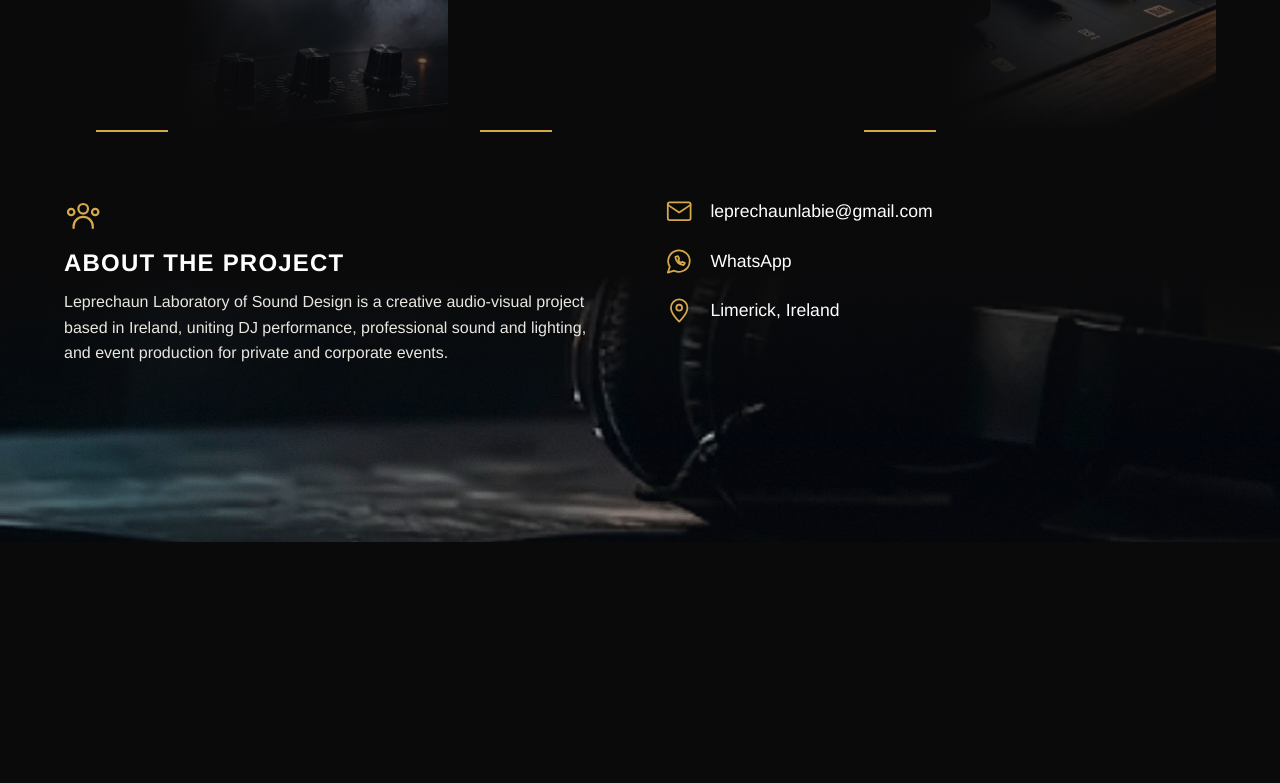
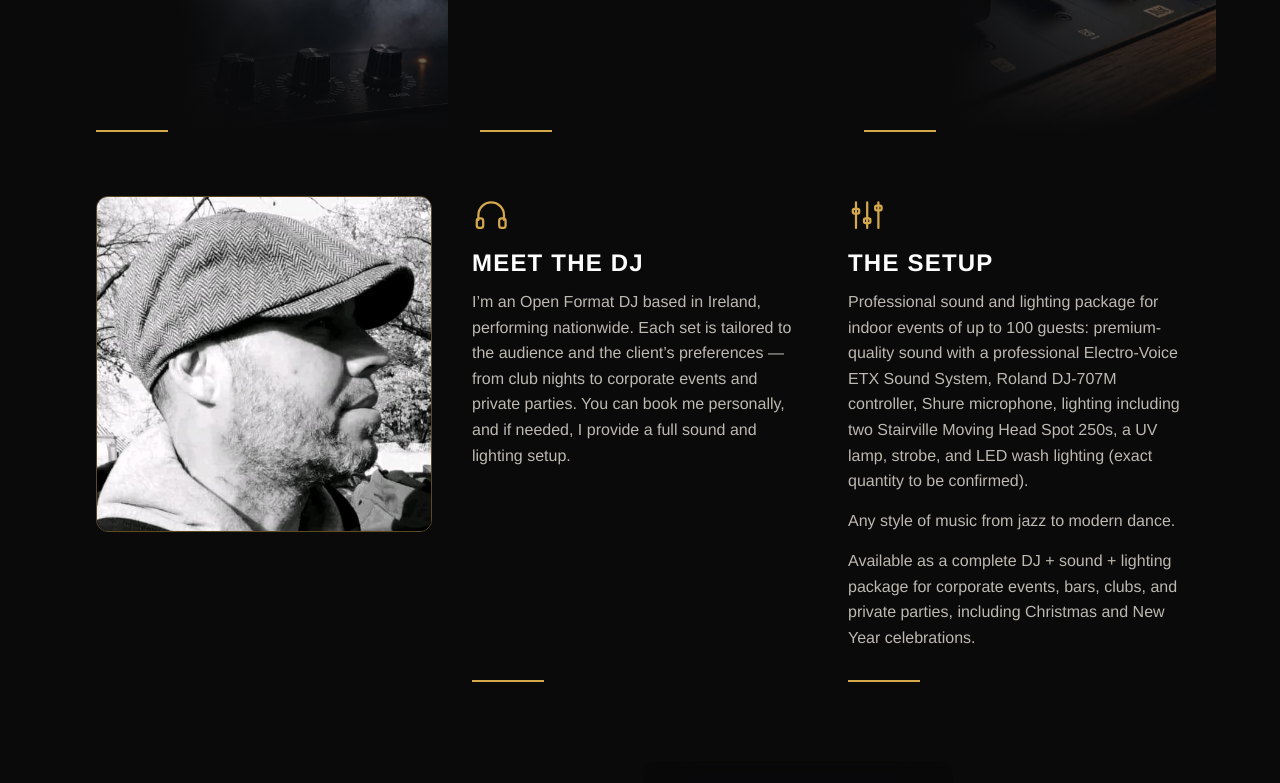
Before and after one commit to Alexandr-Styopin/Lepricon-lab, a plain HTML site: page index.html in a window 1280 px wide. Shown: the part 1100-1883 px from the top of the page. Before the commit the page ends 1642 px from the top, so only its background shows below. Drawn offline with Linux system fonts and the light colour scheme.

Commit message:
Add photo, Meet the DJ and The Setup blocks, tablet layout, working contact links

```diff
--- a/css/style.css
+++ b/css/style.css
@@ -124,6 +124,15 @@ nav a:hover, nav a[aria-current] { color: var(--gold); }
 .service--stage { --img: var(--stage); --pos: right top; }
 .service--mixer { --img: var(--mixer); --pos: right bottom; }
 
+/* ===== Фото + Meet the DJ + The Setup (как услуги: столбиком на телефоне, рядом на ноутбуке) ===== */
+.trio { padding: 2rem 1.5rem 0; display: grid; }
+.trio__photo { margin: 0; aspect-ratio: 1 / 1; border-radius: 12px; overflow: hidden; border: 1px solid rgba(212, 168, 75, .4); }
+.trio__photo img { display: block; width: 100%; height: 100%; object-fit: cover; object-position: 60% 40%; }
+.trio__card { position: relative; padding: 2rem 0 3.5rem; }
+.trio__card::after { content: ""; position: absolute; left: 0; bottom: 1.5rem; width: 4.5rem; height: 2px; background: var(--gold); }
+.trio__card p { color: var(--muted); }
+.trio__card p + p { margin-top: .9rem; }
+
 /* ===== About + контакты ===== */
 .closing { position: relative; isolation: isolate; padding: 2.5rem 1.5rem 13rem; }
 .closing::before {
@@ -137,6 +146,20 @@ nav a:hover, nav a[aria-current] { color: var(--gold); }
 .contacts { list-style: none; margin: 0; padding: 0; display: grid; gap: 1.2rem; }
 .contacts a, .contacts span { display: flex; align-items: center; gap: 1rem; font-size: 1.1rem; color: #fff; text-decoration: none; }
 .contacts a:hover { color: var(--gold); }
+
+/* Мягкая полупрозрачная «стеклянная» подложка под контактами: размытие и размытые края */
+.glass { position: relative; isolation: isolate; width: fit-content; max-width: 100%; }
+.glass::before {
+  content: ""; position: absolute; inset: -1.6rem -1.3rem; z-index: -1;
+  background: rgba(10, 10, 11, .55);
+  -webkit-backdrop-filter: blur(10px); backdrop-filter: blur(10px);
+  -webkit-mask-image: linear-gradient(90deg, transparent, #000 18%, #000 82%, transparent),
+                      linear-gradient(180deg, transparent, #000 22%, #000 78%, transparent);
+  -webkit-mask-composite: source-in;
+  mask-image: linear-gradient(90deg, transparent, #000 18%, #000 82%, transparent),
+              linear-gradient(180deg, transparent, #000 22%, #000 78%, transparent);
+  mask-composite: intersect;
+}
 .contacts .ico { flex: none; width: 1.9rem; height: 1.9rem; margin: 0; }
 
 /* ===== Планшет и ноутбук ===== */
@@ -160,6 +183,12 @@ nav a:hover, nav a[aria-current] { color: var(--gold); }
   .services { display: grid; grid-template-columns: repeat(3, 1fr); max-width: 72rem; margin: 0 auto; }
   .service { min-height: 26rem; padding: 2.5rem 2rem; }
   .service::after { left: 2rem; }
+  /* Планшет: фото + Meet the DJ в первом ряду, The Setup на всю ширину ниже */
+  .trio { grid-template-columns: 1fr 1.3fr; gap: 1rem 2.5rem; max-width: 72rem; margin: 0 auto; padding: 4rem 2rem 1rem; }
+  .trio__photo { align-self: start; }
+  .trio__card { padding: 0 0 3.5rem; }
+  .trio__card:last-child { grid-column: 1 / -1; }
+  .trio__card > * { max-width: 40rem; }
 
   .closing {
     display: grid; grid-template-columns: 1fr 1fr; gap: 3rem; align-content: start;
@@ -167,3 +196,9 @@ nav a:hover, nav a[aria-current] { color: var(--gold); }
   }
   .rule { display: none; }
 }
+
+/* ===== Ноутбук: три блока в ряд ===== */
+@media (min-width: 64rem) {
+  .trio { grid-template-columns: repeat(3, 1fr); }
+  .trio__card:last-child { grid-column: auto; }
+}
--- a/index.html
+++ b/index.html
@@ -6,7 +6,7 @@
 <meta name="theme-color" content="#0a0a0b">
 <title>Leprechaun Lab – Laboratory of Sound Design</title>
 <meta name="description" content="Audio and light solutions for your event: DJ performance, professional sound, lighting and event production in Ireland.">
-<link rel="stylesheet" href="css/style.css">
+<link rel="stylesheet" href="css/style.css?v=7">
 </head>
 <body>
 
@@ -19,6 +19,8 @@
   <symbol id="i-mail" viewBox="0 0 24 24"><rect x="3" y="5" width="18" height="14" rx="1.5"/><path d="M3 7l9 6 9-6"/></symbol>
   <symbol id="i-wa" viewBox="0 0 24 24"><path d="M3 21l1.6-4.6A8.5 8.5 0 1 1 8 19.5L3 21z"/><path d="M9 8.5c0 3.5 3 6.5 6.5 6.5l1-1.5-2-1-1 .8c-1-.5-1.8-1.3-2.3-2.3l.8-1-1-2L9 8.5z"/></symbol>
   <symbol id="i-pin" viewBox="0 0 24 24"><path d="M12 21s-6.5-6-6.5-11a6.5 6.5 0 0 1 13 0c0 5-6.5 11-6.5 11z"/><circle cx="12" cy="10" r="2.3"/></symbol>
+  <symbol id="i-phones" viewBox="0 0 24 24"><path d="M4 15v-3a8 8 0 0 1 16 0v3"/><rect x="3" y="14" width="4" height="6" rx="1.5"/><rect x="17" y="14" width="4" height="6" rx="1.5"/></symbol>
+  <symbol id="i-mixer" viewBox="0 0 24 24"><path d="M5 4v16M12 4v16M19 4v16"/><rect x="3" y="8" width="4" height="3" rx="1"/><rect x="10" y="14" width="4" height="3" rx="1"/><rect x="17" y="6" width="4" height="3" rx="1"/></symbol>
 </svg>
 
 <header class="site-header">
@@ -61,6 +63,26 @@
     </article>
   </section>
 
+  <section id="dj" class="trio">
+    <figure class="trio__photo">
+      <img src="images/dj.jpg" width="549" height="563" alt="The DJ in a flat cap, black-and-white portrait" loading="lazy">
+    </figure>
+
+    <article class="trio__card">
+      <svg class="ico" aria-hidden="true"><use href="#i-phones"/></svg>
+      <h2>Meet the DJ</h2>
+      <p>I’m an Open Format DJ based in Ireland, performing nationwide. Each set is tailored to the audience and the client’s preferences — from club nights to corporate events and private parties. You can book me personally, and if needed, I provide a full sound and lighting setup.</p>
+    </article>
+
+    <article id="setup" class="trio__card">
+      <svg class="ico" aria-hidden="true"><use href="#i-mixer"/></svg>
+      <h2>The Setup</h2>
+      <p>Professional sound and lighting package for indoor events of up to 100 guests: premium-quality sound with a professional Electro-Voice ETX Sound System, Roland DJ-707M controller, Shure microphone, lighting including two Stairville Moving Head Spot 250s, a UV lamp, strobe, and LED wash lighting (exact quantity to be confirmed).</p>
+      <p>Any style of music from jazz to modern dance.</p>
+      <p>Available as a complete DJ + sound + lighting package for corporate events, bars, clubs, and private parties, including Christmas and New Year celebrations.</p>
+    </article>
+  </section>
+
   <div class="closing">
     <section id="about">
       <svg class="ico" aria-hidden="true"><use href="#i-users"/></svg>
@@ -71,9 +93,9 @@
 
     <section id="contact">
       <h2 class="sr-only">Contact</h2>
-      <ul class="contacts">
-        <li><a href="mailto:leprechaunlabie@gmail.com"><svg class="ico" aria-hidden="true"><use href="#i-mail"/></svg>leprechaunlabie@gmail.com</a></li>
-        <li><a href="https://wa.me/"><svg class="ico" aria-hidden="true"><use href="#i-wa"/></svg>WhatsApp</a></li>
+      <ul class="contacts glass">
+        <li><a href="mailto:leprechaunlabie@gmail.com?subject=Event%20enquiry"><svg class="ico" aria-hidden="true"><use href="#i-mail"/></svg>leprechaunlabie@gmail.com</a></li>
+        <li><a href="https://wa.me/353899752408?text=Hi%21%20I%27d%20like%20to%20ask%20about%20your%20DJ%20and%20sound%20%26%20lighting%20services." target="_blank" rel="noopener"><svg class="ico" aria-hidden="true"><use href="#i-wa"/></svg>WhatsApp</a></li>
         <li><span><svg class="ico" aria-hidden="true"><use href="#i-pin"/></svg>Limerick, Ireland</span></li>
       </ul>
     </section>
```
Also changed, not shown: images/dj.jpg (added), 1 other file.
